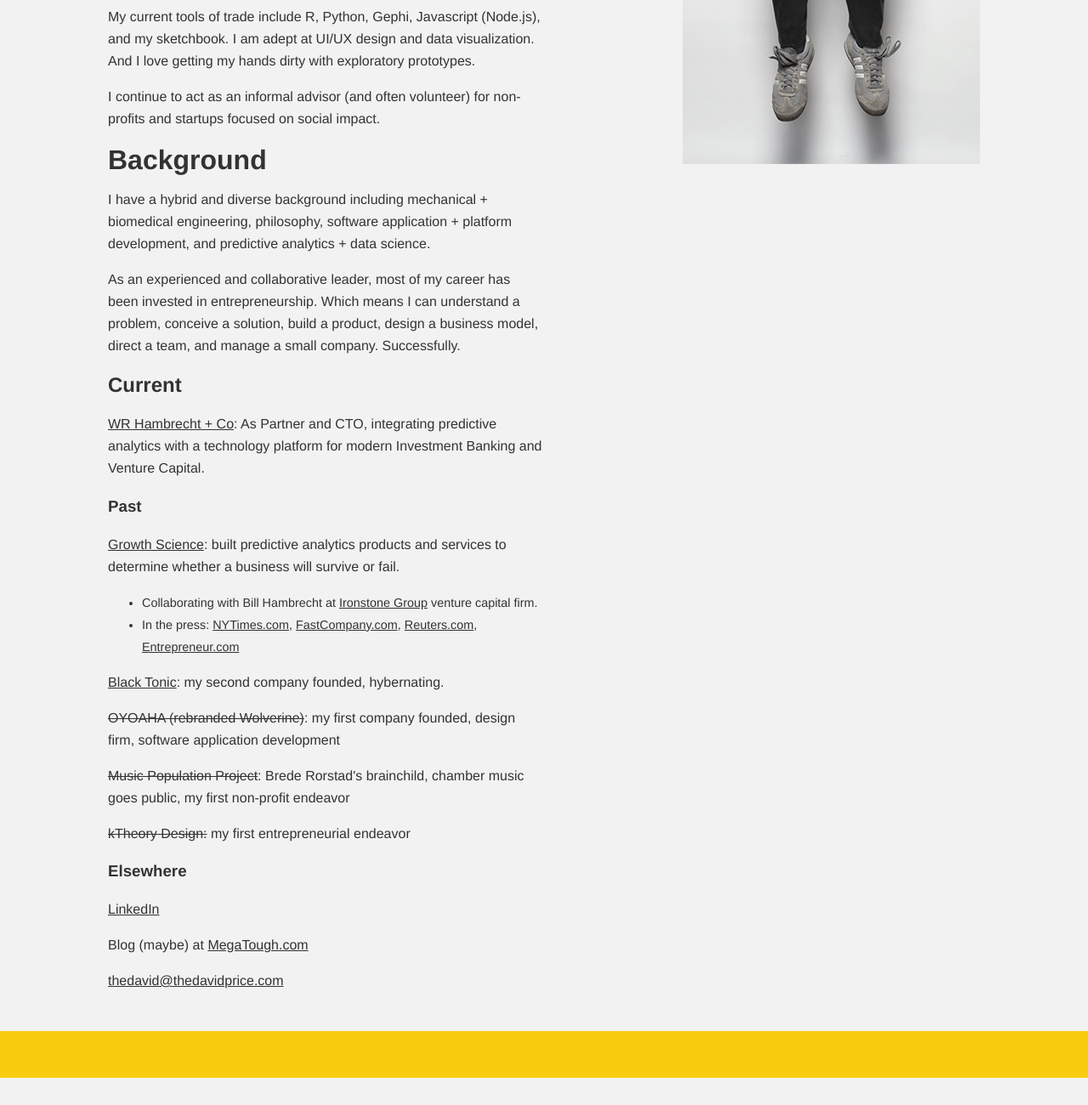
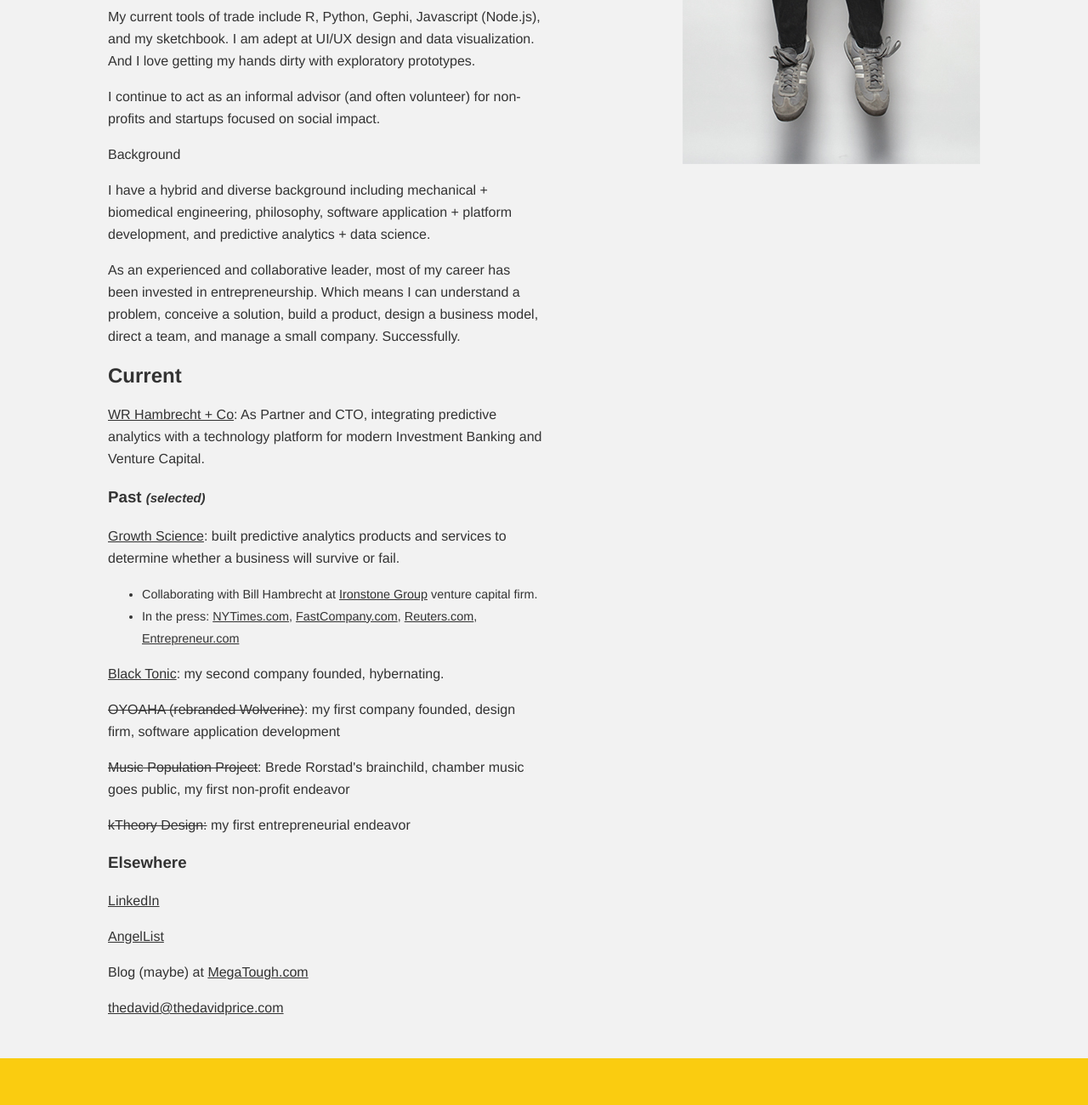
Before and after one commit to thedavidprice/thedavidprice.github.io, a plain HTML site: page index.html in a window 1280 px wide. Shown: the part 708-2008 px from the top of the page at 85% size. Before the commit the page ends 1976 px from the top, so only its background shows below. Drawn offline with nearby package versions, Linux system fonts and the light colour scheme.

Commit message:
Updated index styling

```diff
--- a/index.html
+++ b/index.html
@@ -7,8 +7,19 @@
         <meta charset="utf-8">
         <meta http-equiv="X-UA-Compatible" content="IE=edge,chrome=1">
         <title>David Spencer Price</title>
-        <meta name="description" content="entrepreneur | technologist | systems designer | data scientist | Portland | San Francisco">
+        <meta name="description" content="entrepreneur | technologist | data scientist | product director | San Francisco">
         <meta name="viewport" content="width=device-width">
+        <link rel="apple-touch-icon-precomposed" sizes="57x57" href="/apple-touch-icon-57x57.png" />
+        <link rel="apple-touch-icon-precomposed" sizes="114x114" href="/apple-touch-icon-114x114.png" />
+        <link rel="apple-touch-icon-precomposed" sizes="72x72" href="/apple-touch-icon-72x72.png" />
+        <link rel="apple-touch-icon-precomposed" sizes="144x144" href="/apple-touch-icon-144x144.png" />
+        <link rel="apple-touch-icon-precomposed" sizes="120x120" href="/apple-touch-icon-120x120.png" />
+        <link rel="apple-touch-icon-precomposed" sizes="152x152" href="/apple-touch-icon-152x152.png" />
+        <link rel="icon" type="image/png" href="/favicon-32x32.png" sizes="32x32" />
+        <link rel="icon" type="image/png" href="/favicon-16x16.png" sizes="16x16" />
+        <meta name="application-name" content="David Spencer Price"/>
+        <meta name="msapplication-TileColor" content="#FFFFFF" />
+        <meta name="msapplication-TileImage" content="/mstile-144x144.png" />
 
         <link rel="stylesheet" href="css/normalize.min.css">
         <link rel="stylesheet" href="css/main.css">
@@ -62,9 +73,7 @@
                         <p>My area of expertise is in business model design and quantitative analysis of competitive strategy. For example, I used applied disruption theory to author stochastic models that can accurately simulate competitive outcomes between companies.</p>
                         <p>My current tools of trade include R, Python, Gephi, Javascript (Node.js), and my sketchbook. I am adept at UI/UX design and data visualization. And I love getting my hands dirty with exploratory prototypes.</p>
                         <p>I continue to act as an informal advisor (and often volunteer) for non-profits and startups focused on social impact.</p>
-                    </section>
-                    <section>
-                        <h1>Background</h1>
+                        <p class="h1">Background</p>
                         <p>I have a hybrid and diverse background including mechanical + biomedical engineering, philosophy, software application + platform development, and predictive analytics + data science.</p>
                         <p>As an experienced and collaborative leader, most of my career has been invested in entrepreneurship. Which means I can understand a problem, conceive a solution, build a product, design a business model, direct a team, and manage a small company. Successfully.</p>
                     </section>
@@ -73,7 +82,7 @@
                         <p><a href="http://www.wrhambrecht.com/about">WR Hambrecht + Co</a>: As Partner and CTO, integrating predictive analytics with a technology platform for modern Investment Banking and Venture Capital.</p>
                     </section>
                     <section>
-                        <h3>Past</h3>
+                        <h3>Past <small><em>(selected)</em></small></h3>
                         <p><a href="http://growthsci.com">Growth Science</a>: built predictive analytics products and services to determine whether a business will survive or fail.</p>
                           <ul style="font-size:90%;margin-top:0;margin-bottom:1em;">
                             <li>Collaborating with Bill Hambrecht at <a href="http://www.ironstonegroupinc.com" target="_blank">Ironstone Group</a> venture capital firm.</li>
@@ -87,6 +96,7 @@
                     <section>
                         <h3>Elsewhere</h3>
                         <p><a href="http://www.linkedin.com/in/dsprice">LinkedIn</a></p>
+                        <p><a href="https://angel.co/david-s-price">AngelList</a></p>
                         <p>Blog (maybe) at <a href="http://megatough.com">MegaTough.com</a></a></p>
                         <p><a href="mailto:thedavid@thedavidprice.com">thedavid@thedavidprice.com</a></p>
                     </section>
```
